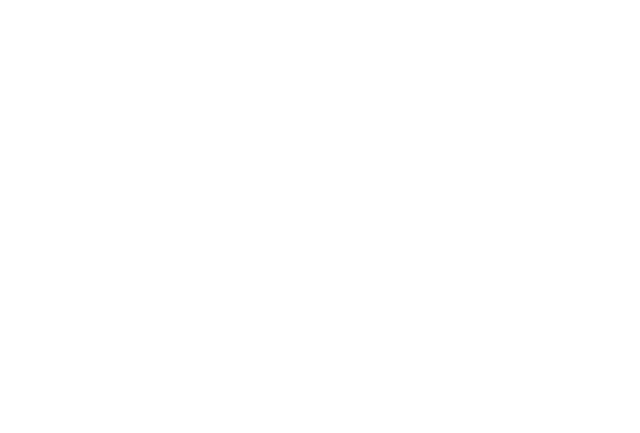
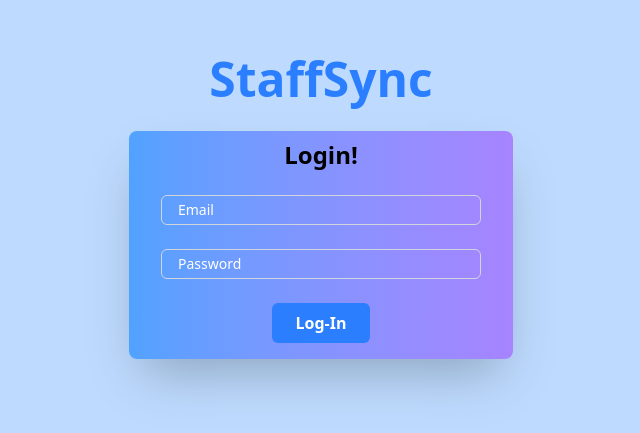
Before and after one commit to srz-anandhu/emp-client, a React (Vite) app in the folder client/: page /login in a window 1280 px wide. Before the commit this address had no page. Shown: the part 193-626 px from the top of the page, without its empty margins (319-959 px from the left). Built offline with nearby package versions, Linux system fonts and the light colour scheme.

Commit message:
login form design completed for employees

```diff
--- a/client/src/App.jsx
+++ b/client/src/App.jsx
@@ -20,6 +20,9 @@
         <Route path="/" element={ < AdminLoginPage /> } />
 
         {/* <Route path="/" element={<SignupForm />} /> */}
+        {/* Login for employees */}
+        <Route path="/login" element={ <LoginForm />} />
+
         <Route path="/profile" element={ <ProfilePage /> } />
         <Route path="/employees" element={ <ListEmpPage /> } />
       </Routes>
--- a/client/src/components/AddEmploy.jsx
+++ b/client/src/components/AddEmploy.jsx
@@ -17,7 +17,9 @@
         salary: ""
     });
 
-    const [error, setError] = useState(null);
+    const [error, setError] = useState({
+        employee_id: ""
+    });
 
     const handleChange = (e) => {
         const { name, value } = e.target;
@@ -62,8 +64,19 @@
 
         } catch (err) {
 
-            console.error("employee creation error : ", err)
-            alert("Employee ID is already exist.")
+            if (
+                err.response &&
+                err.response.data &&
+                err.response.data.error &&
+                err.response.data.error.message.includes("duplicate")
+            ) {
+                setError({employee_id: "Employee ID already exists"})
+            } else {
+                setError({ employee_id: ""}) // clear any previous error
+            }
+
+             console.error("employee creation error : ", err)
+            alert("Something went wrong while creating employee.")
         }
 
     }
--- a/client/src/components/Login.jsx
+++ b/client/src/components/Login.jsx
@@ -78,12 +78,12 @@
 
 
                 <div className=" mt-6 flex justify-center flex-col items-center">
-                     <Link
+                     {/* <Link
                         to="/"
                         className="text-sm text-black hover:underline mb-3"
                     >
                         Don't have an account? Signup
-                    </Link>
+                    </Link> */}
 
                     <button type="submit" className="bg-blue-500 px-6 py-2 font-bold text-white rounded-md hover:bg-blue-600 transition-colors
                                                       cursor-pointer mb-4"
```
